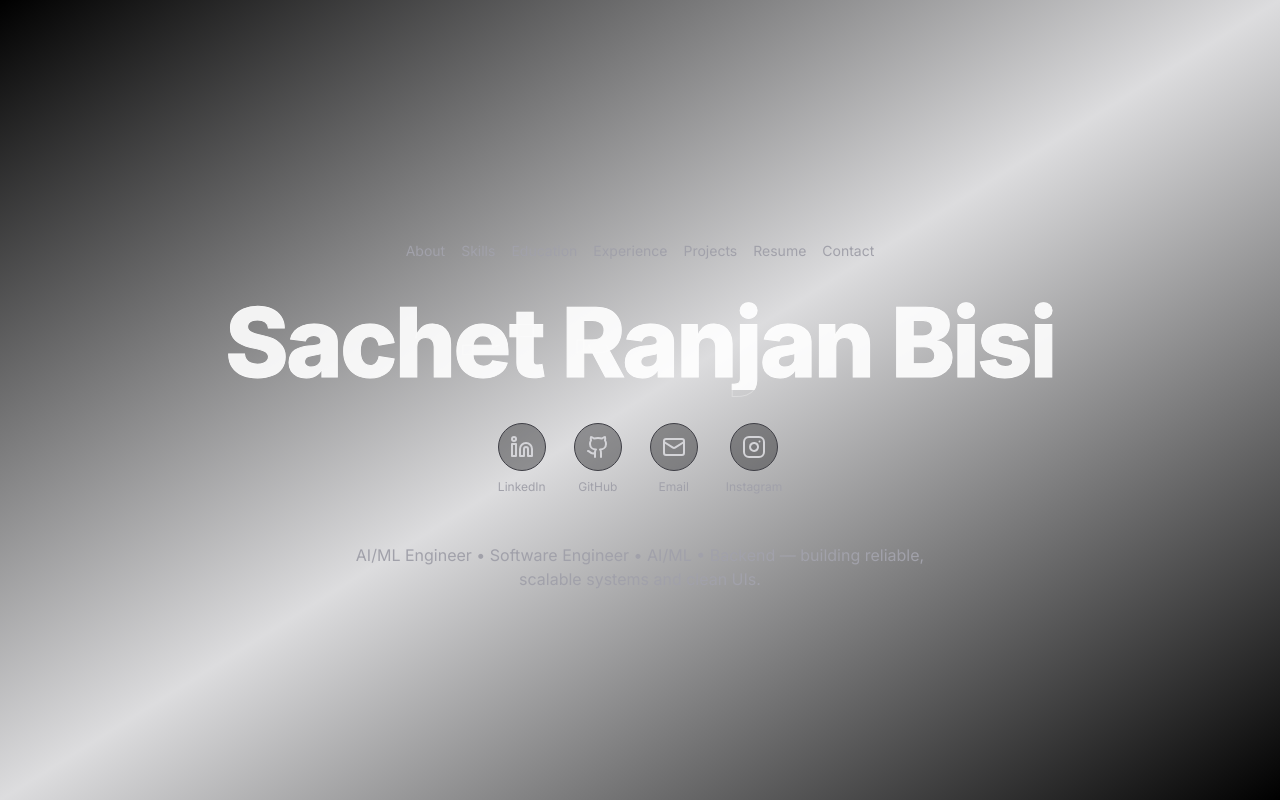
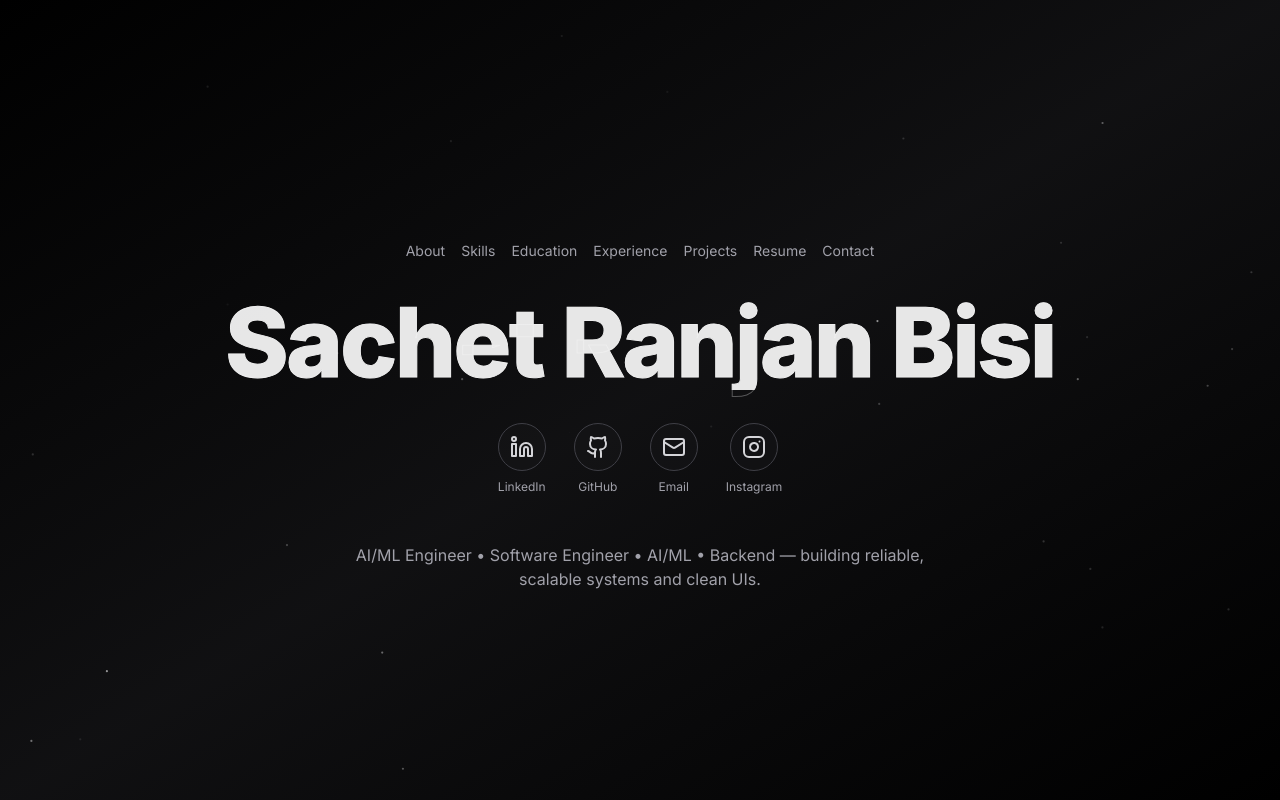
Before and after one commit to Sachet-17/app-portfolio, a Next.js app: page / in a window 1280 px wide. Built offline with nearby package versions, Linux system fonts and the light colour scheme; no server answers; what tailwindcss-debug-screens would draw is missing.

Commit message:
dark mode

```diff
--- a/app/layout.tsx
+++ b/app/layout.tsx
@@ -65,7 +65,7 @@ export default function RootLayout({
         <Analytics />
       </head>
       <body
-        className={`bg-white text-zinc-900 ${
+        className={`bg-black ${
           process.env.NODE_ENV === "development" ? "debug-screens" : ""
         }`}
       >
```
